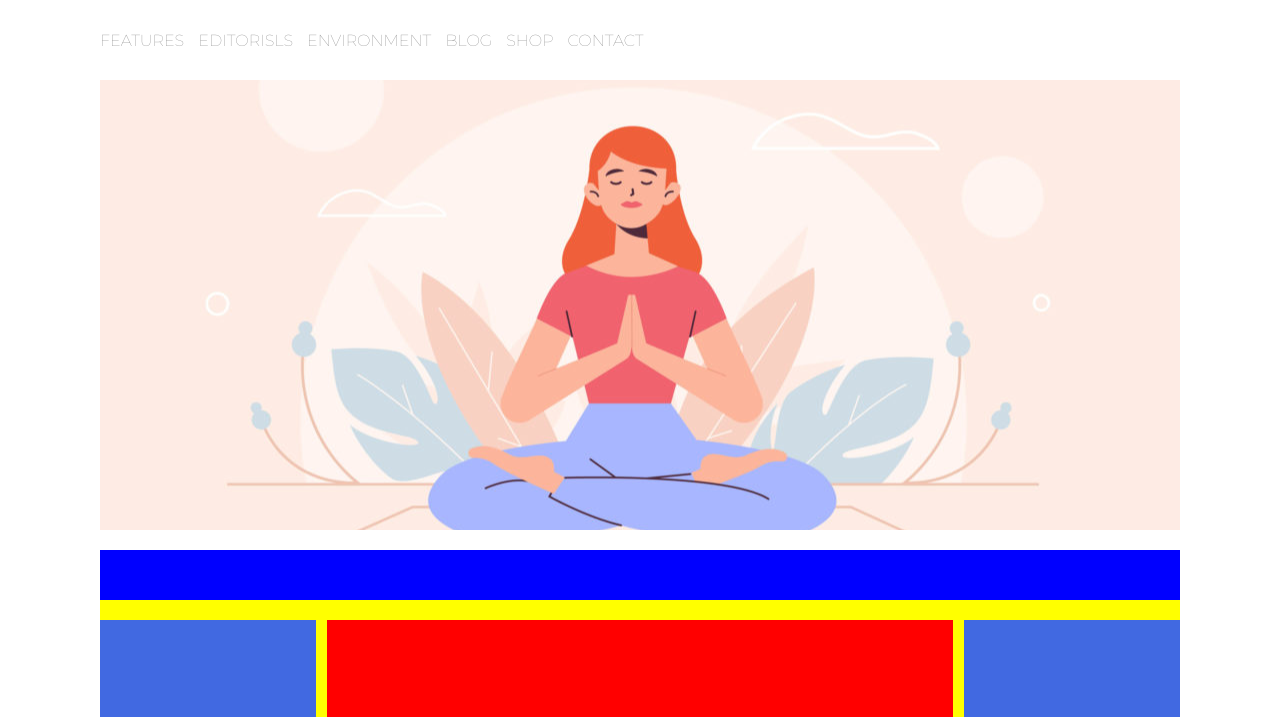
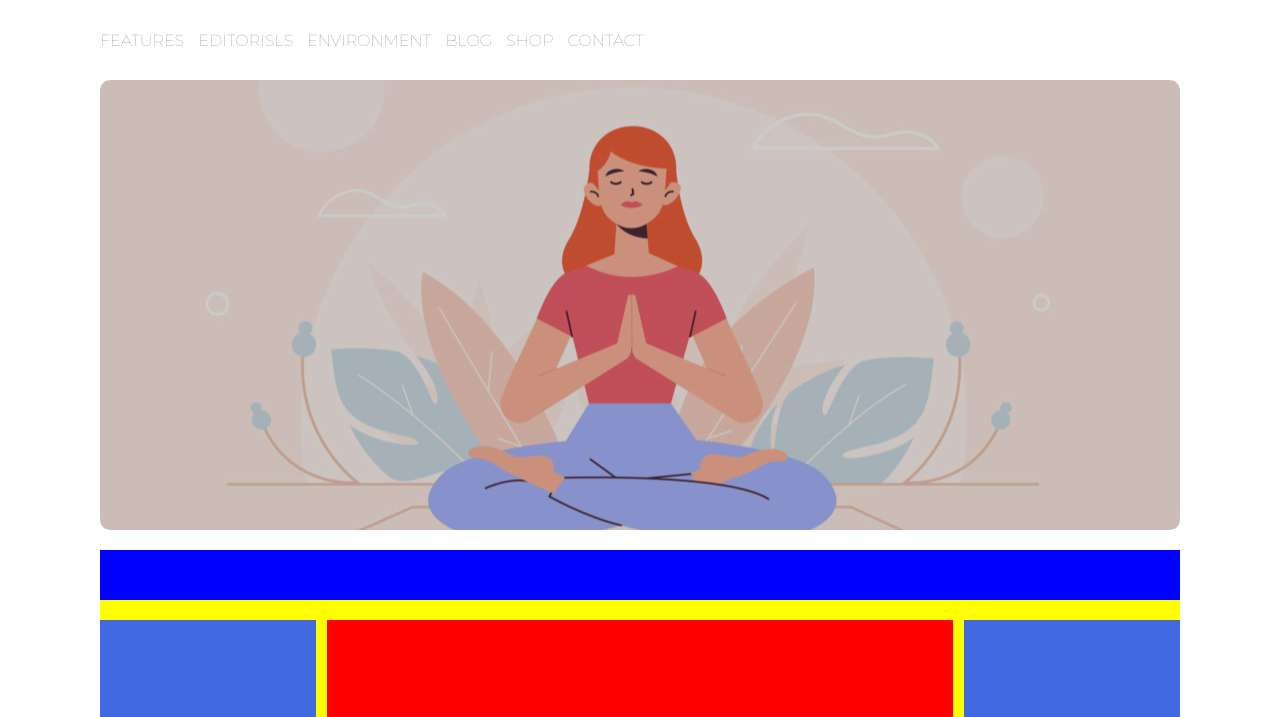
Before and after one commit to RobertoVillani98/htmlcss-wp, a plain HTML site: page index.html in a window 1280 px wide. Shown: the part 83-800 px from the top of the page. Drawn offline with Linux system fonts and the light colour scheme.

Commit message:
add: overlay

```diff
--- a/css/style.css
+++ b/css/style.css
@@ -44,10 +44,13 @@ a {
 	background-image: url("../img/banner.jpg");
 	background-position: center;
 	height: 450px;
+	border-radius: 10px;
 }
 
-.caption {
-	color: white;
+#overlay {
+	background-color: rgba(0, 0, 0, 0.2);
+	height: 100%;
+	border-radius: 10px;
 }
 
 /* ** main ** */
--- a/index.html
+++ b/index.html
@@ -33,6 +33,7 @@
         </nav>
 
         <div class="header-bottom">
+            <div id="overlay"></div>
         </div>
     </header>
     <!-- end header -->
```
